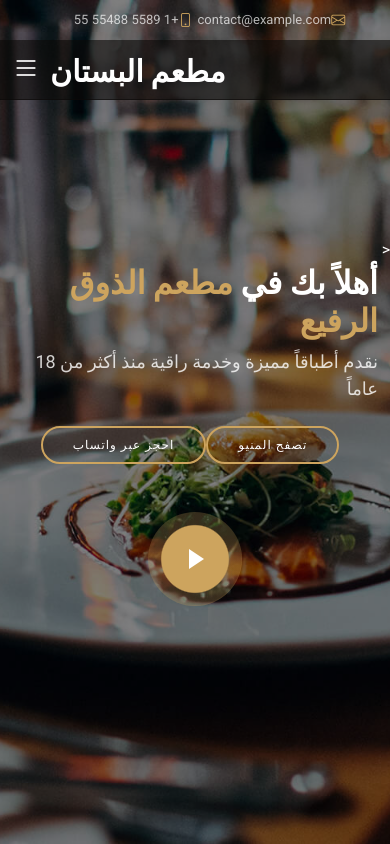
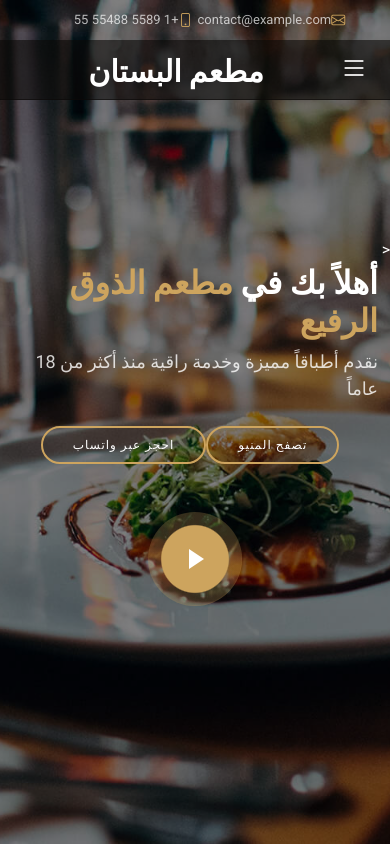
Before and after one commit to mo-dev16/Restaurant, a plain HTML site: page index.html in a window 390 px wide. Shown: the top 844 px of the page. Drawn offline with nearby package versions, Linux system fonts and the light colour scheme; a web font is replaced by a local one.

Commit message:
Update main.css

```diff
--- a/assets/css/main.css
+++ b/assets/css/main.css
@@ -1732,9 +1732,15 @@ section,
 .starter-section {
   /* Add your styles here */
 }
-@media (max-width: 768px) {
-  .logo {
-    justify-content: flex-end !important;
+@media (max-width: 1199px) {
+  .header .logo {
+    margin-left: auto;
+    margin-right: 0;
     text-align: right;
-  }
-}
+    display: block;
+  }
+
+  .header .container {
+    flex-direction: row-reverse;
+  }
+}
```
